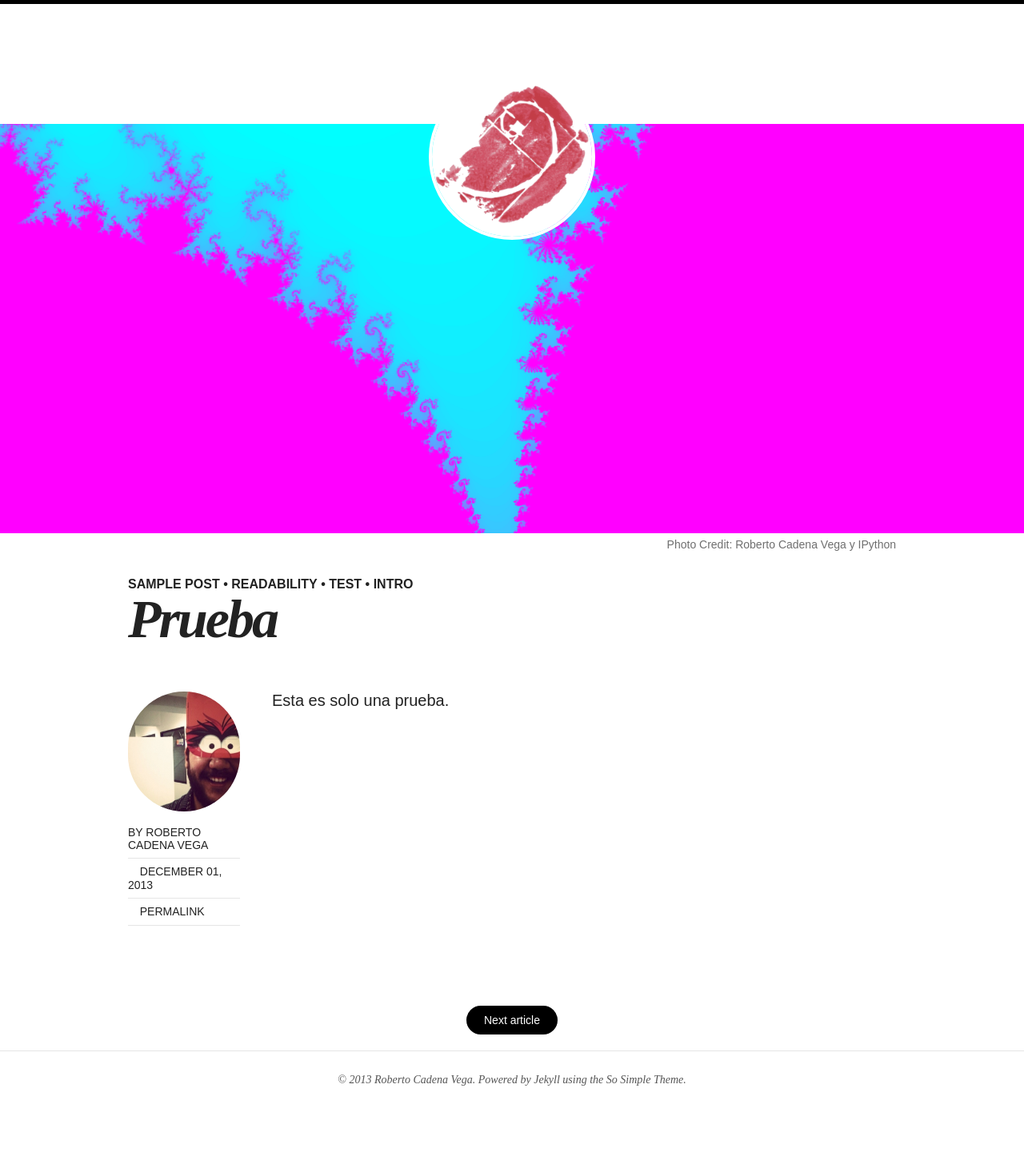
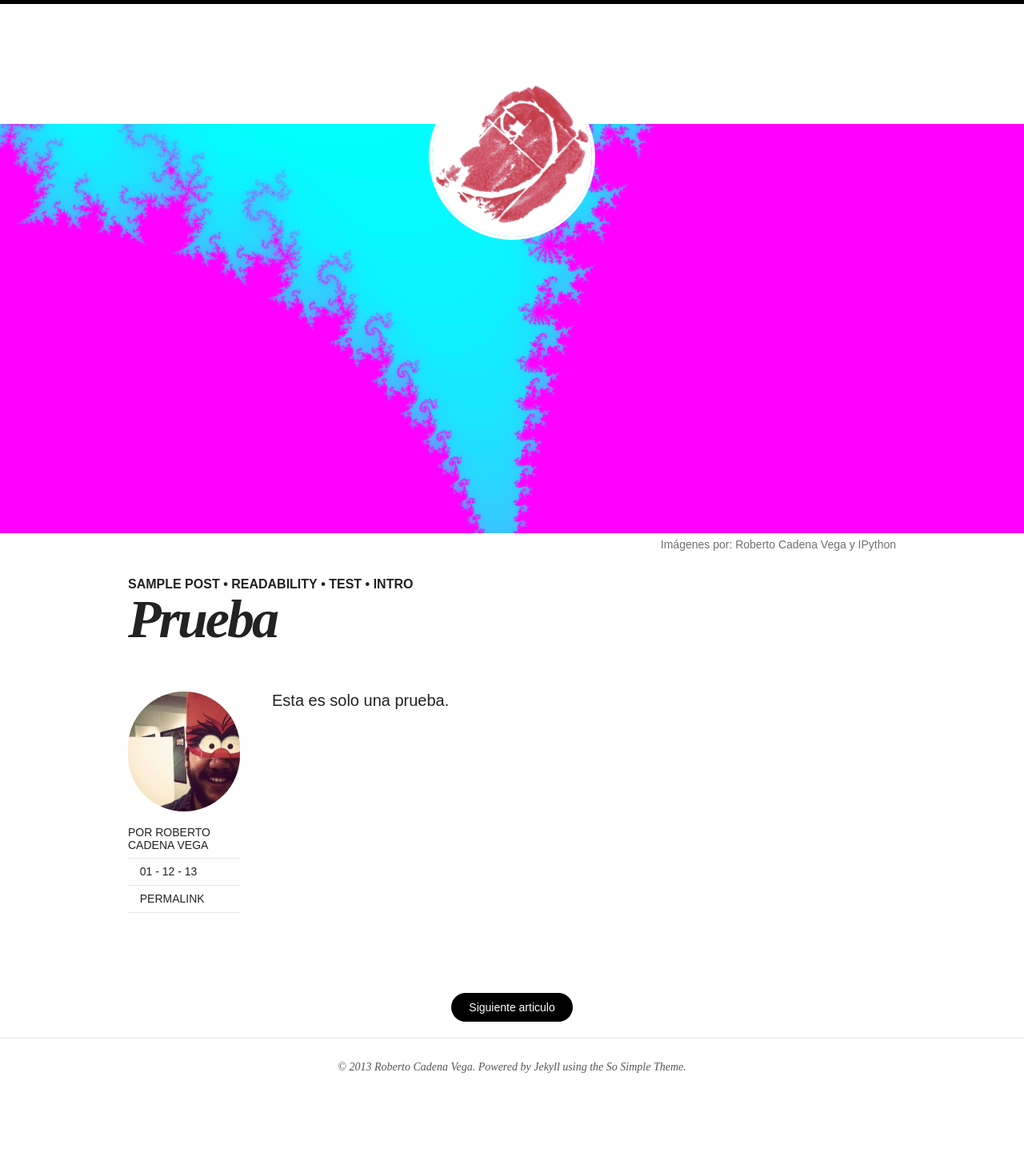
Before and after one commit to cad3na/robblack007.github.io, a Jekyll site: the page built from _posts/2013-12-01-prueba.md, in a window 1280 px wide. Shown: the whole page at 80% size. Built offline with Jekyll 4.4.1, drawn with Linux system fonts in a browser that asks for light colours; nearby versions of some CDN libraries.

Commit message:
Pequeños cambios atraves de toda la página para mejor lectura en español

```diff
--- a/_config.yml
+++ b/_config.yml
@@ -1,4 +1,4 @@
-title:            Ingeniero en Mecatrónica
+title:            robblack00_7
 description:      El blog de un ingeniero en mecatrónica.
 logo:             site-logo.png
 disqus_shortname:
--- a/_layouts/page.html
+++ b/_layouts/page.html
@@ -2,7 +2,7 @@
 <!--[if lt IE 7]><html class="no-js lt-ie9 lt-ie8 lt-ie7" lang="en"> <![endif]-->
 <!--[if (IE 7)&!(IEMobile)]><html class="no-js lt-ie9 lt-ie8" lang="en"><![endif]-->
 <!--[if (IE 8)&!(IEMobile)]><html class="no-js lt-ie9" lang="en"><![endif]-->
-<!--[if gt IE 8]><!--> <html class="no-js" lang="en"><!--<![endif]-->
+<!--[if gt IE 8]><!--> <html class="no-js" lang="sp"><!--<![endif]-->
 <head>
 {% include head.html %}
 </head>
@@ -13,7 +13,7 @@
 
 <div id="main" role="main" itemprop="mainContentOfPage">
   <article class="entry" itemscope>
-    {% if page.image.feature %}<img src="{{ site.url }}/images/{{ page.image.feature }}" class="entry-feature-image" alt="{{ page.title }}" itemprop="image">{% if page.image.credit %}<p class="image-credit">Photo Credit: <a href="{{ page.image.creditlink }}">{{ page.image.credit }}</a>{% endif %}{% endif %}
+    {% if page.image.feature %}<img src="{{ site.url }}/images/{{ page.image.feature }}" class="entry-feature-image" alt="{{ page.title }}" itemprop="image">{% if page.image.credit %}<p class="image-credit">Imágenes por: <a href="{{ page.image.creditlink }}">{{ page.image.credit }}</a>{% endif %}{% endif %}
     <div class="entry-wrapper">
       <header class="entry-header">
         <h1 class="entry-title" itemprop="name">{% if page.headline %}{{ page.headline }}{% else %}{{ page.title }}</h1>{% endif %}
--- a/_layouts/post.html
+++ b/_layouts/post.html
@@ -13,7 +13,7 @@
 
 <div id="main" role="main" itemprop="mainContentOfPage" itemscope itemtype="http://schema.org/Blog">
   <article class="hentry" itemprop="blogPost" itemscope itemtype="http://schema.org/BlogPosting">
-    {% if page.image.feature %}<img src="{{ site.url }}/images/{{ page.image.feature }}" class="entry-feature-image" alt="{{ page.title }}" itemprop="image">{% if page.image.credit %}<p class="image-credit">Photo Credit: <a href="{{ page.image.creditlink }}">{{ page.image.credit }}</a>{% endif %}{% endif %}
+    {% if page.image.feature %}<img src="{{ site.url }}/images/{{ page.image.feature }}" class="entry-feature-image" alt="{{ page.title }}" itemprop="image">{% if page.image.credit %}<p class="image-credit">Imágenes por: <a href="{{ page.image.creditlink }}">{{ page.image.credit }}</a>{% endif %}{% endif %}
     <div class="entry-wrapper">
       <header class="entry-header">
         <span class="entry-tags">{% for tag in page.tags %}<a href="{{ site.url }}/tags.html#{{ tag | cgi_encode }}" title="Pages tagged {{ tag }}" rel="tag">{{ tag }}</a>{% unless forloop.last %}&nbsp;&bull;&nbsp;{% endunless %}{% endfor %}</span>
@@ -25,9 +25,9 @@
       </header>
       <footer class="entry-meta">
         <img src="{{ site.url }}/images/{{ site.owner.avatar }}" alt="{{ site.owner.name }} photo" class="author-photo">
-        <span class="author vcard" itemprop="author" itemscope itemtype="http://schema.org/Person">By <span itemprop="name" class="fn"><a href="{{ site.url }}/about" title="About {{ site.owner.name }}" itemprop="url">{{ site.owner.name }}</a></span></span>
-        <span class="entry-date date published"><time datetime="{{ page.date | date_to_xmlschema }}" itemprop="datePublished"><i class="icon-calendar-empty"></i> {{ page.date | date: "%B %d, %Y" }}</time></span>
-        {% if page.modified %}<span class="entry-date date modified"><time datetime="{{ page.modified }}" itemprop="dateModified"><i class="icon-pencil"></i> {{ page.modified | date: "%B %d, %Y" }}</time></span>{% endif %}
+        <span class="author vcard" itemprop="author" itemscope itemtype="http://schema.org/Person">por <span itemprop="name" class="fn"><a href="{{ site.url }}/about" title="About {{ site.owner.name }}" itemprop="url">{{ site.owner.name }}</a></span></span>
+        <span class="entry-date date published"><time datetime="{{ page.date | date_to_xmlschema }}" itemprop="datePublished"><i class="icon-calendar-empty"></i> {{ page.date | date: "%d - %m - %y" }}</time></span>
+        {% if page.modified %}<span class="entry-date date modified"><time datetime="{{ page.modified }}" itemprop="dateModified"><i class="icon-pencil"></i> {{ page.modified | date: "%d - %m - %y" }}</time></span>{% endif %}
         {% if site.disqus_shortname and page.comments %}<span class="entry-comments"><i class="icon-comment-alt"></i> <a href="#disqus_thread">Comment</a></span>{% endif %}
         <span><a href="{{ site.url }}{{ page.url }}" rel="bookmark" title="{{ page.title }}" itemprop="url"><i class="icon-link"></i> Permalink</a></span>
       </footer>
@@ -38,10 +38,10 @@
     </div><!-- /.entry-wrapper -->
     <nav class="pagination" role="navigation">
       {% if page.previous %}
-        <a href="{{ site.url }}{{ page.previous.url }}" class="btn" title="{{ page.previous.title }}">Previous article</a>
+        <a href="{{ site.url }}{{ page.previous.url }}" class="btn" title="{{ page.previous.title }}">Articulo anterior</a>
       {% endif %}
       {% if page.next %}
-        <a href="{{ site.url }}{{ page.next.url }}" class="btn" title="{{ page.next.title }}">Next article</a>
+        <a href="{{ site.url }}{{ page.next.url }}" class="btn" title="{{ page.next.title }}">Siguiente articulo</a>
       {% endif %}
     </nav><!-- /.pagination -->
   </article>
--- a/articles.html
+++ b/articles.html
@@ -7,6 +7,6 @@ description: "El archivo de los posts publicados en esta plataforma."
 
 <ul class="post-list">
 {% for post in site.posts %}
-  <li><article><a href="{{ site.url }}{{ post.url }}">{{ post.title }} <span class="entry-date"><time datetime="{{ post.date | date_to_xmlschema }}">{{ post.date | date: "%B %d, %Y" }}</time></span></a></article></li>
+  <li><article><a href="{{ site.url }}{{ post.url }}">{{ post.title }} <span class="entry-date"><time datetime="{{ post.date | date_to_xmlschema }}">{{ post.date | date: "%d - %m - %y" }}</time></span></a></article></li>
 {% endfor %}
 </ul>
--- a/search.json
+++ b/search.json
@@ -7,7 +7,7 @@
 		  "category"   : "{{ post.category }}",
 		  "url"        : "{{ site.url }}{{ post.url }}",
 		  "date"       : "{{ post.date }}",
-		  "shortdate"  : "{{ post.date | date: '%B %d, %Y' }}"
+		  "shortdate"  : "{{ post.date | date: '%d - %m - %y' }}"
 		} {% if forloop.last %}{% else %},{% endif %}
 	{% endfor %}
 ]
```
Also changed, not shown: 404.md (+1 -1 lines).
